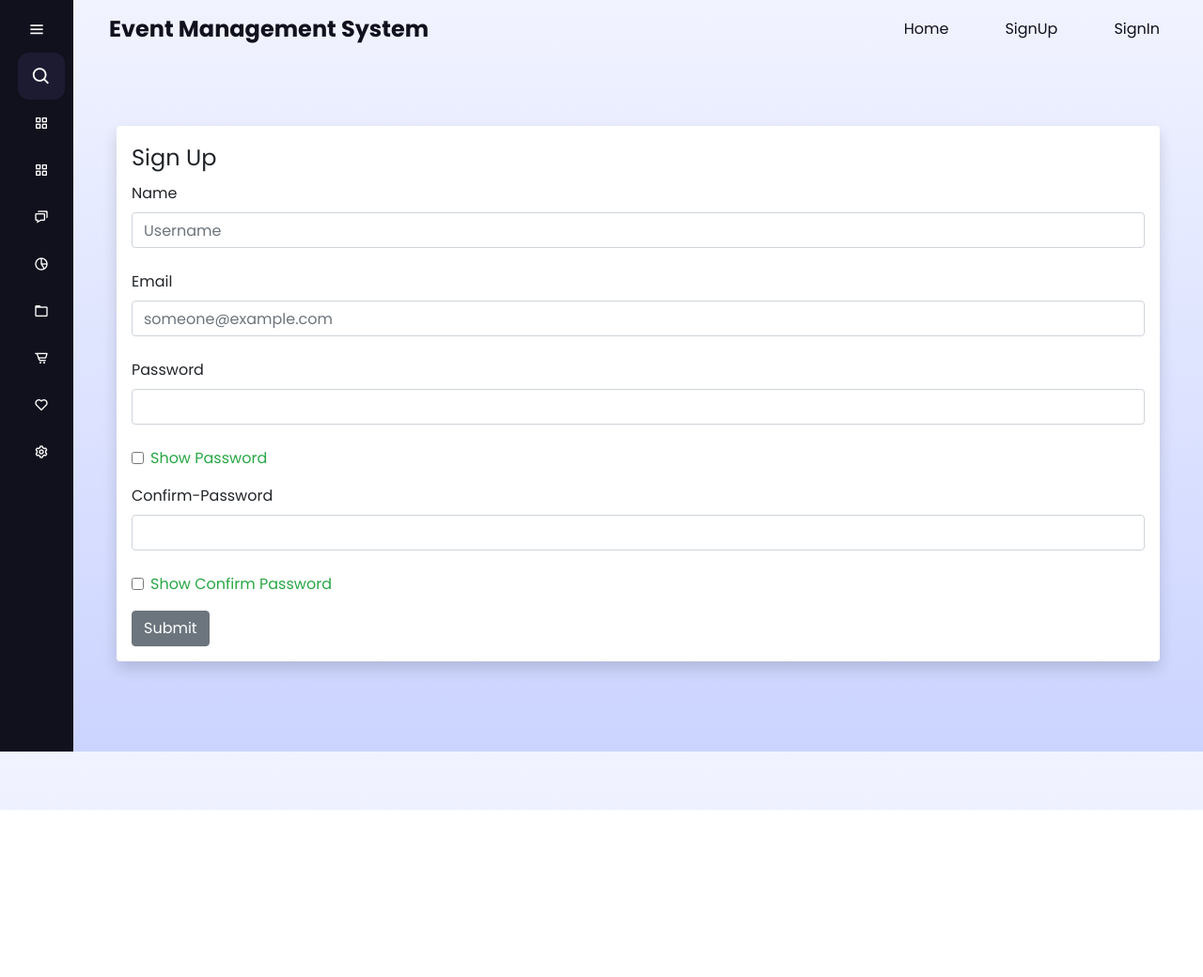
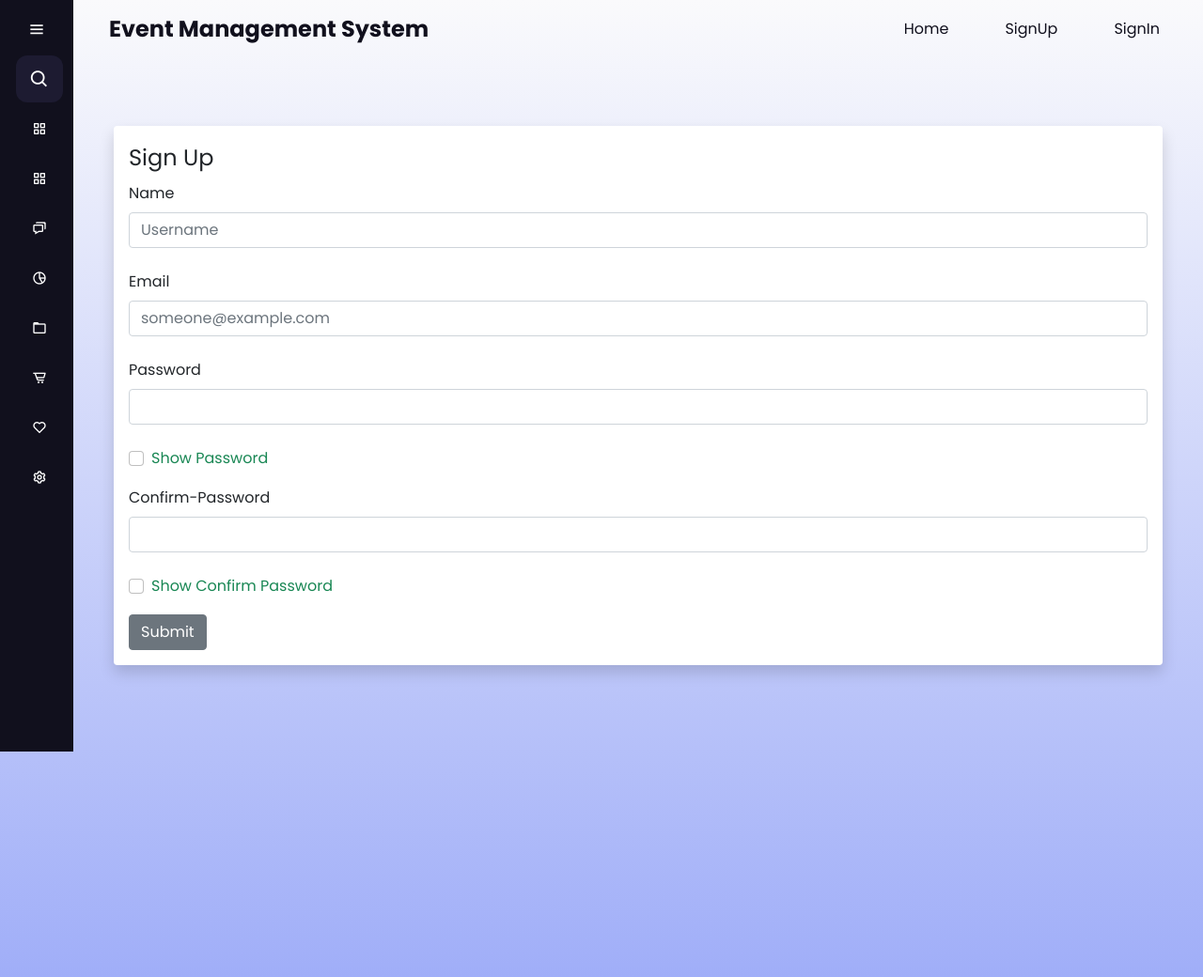
Before and after one commit to laksh0820/Collaborative-Calendar-for-Event-Scheduling, a Flask app: page /signup in a window 1280 px wide. Shown: the whole page at 94% size. Before the commit the page ends 862 px from the top, so only its background shows below. Run offline with Flask 3, Linux system fonts and the light colour scheme; some libraries are stand-ins or nearby versions.

Commit message:
Minor UI Updates

```diff
--- a/Project/static/css/dashboard.css
+++ b/Project/static/css/dashboard.css
@@ -7,17 +7,15 @@
   box-sizing: border-box;
 }
 
-body,
-html {
+body {
   font-family: 'Poppins', sans-serif !important;
+  height: 130vh;
+  background: linear-gradient(#fafafc, #a0aef8);
 }
 
-body {
+.container {
   position: relative;
-  height: 100vh;
   width: 100%;
-  background: linear-gradient(#F1F3FF, #CBD4FF);
-  overflow-y:hidden;
 }
 
 .sidebar {
@@ -77,7 +75,7 @@ body {
   left: 90%;
 }
 
-.sidebar.active ul {
+.sidebar.active .nav_list {
   margin-top: 20px;
   height: calc(100% - 140px);
   overflow-y: auto;
@@ -85,36 +83,40 @@ body {
   padding-bottom: 20px;
 }
 
-.sidebar.active ul::-webkit-scrollbar {
+.sidebar.active .nav_list::-webkit-scrollbar {
   width: 6px;
 }
 
-.sidebar.active ul::-webkit-scrollbar-thumb {
+.sidebar.active .nav_list::-webkit-scrollbar-thumb {
   background: rgba(255, 255, 255, 0.3);
   border-radius: 3px;
 }
 
-.sidebar.active ul::-webkit-scrollbar-thumb:hover {
+.sidebar.active .nav_list::-webkit-scrollbar-thumb:hover {
   background: rgba(255, 255, 255, 0.5);
 }
 
-.sidebar ul li {
+.sidebar .nav_list {
+  padding-left: 0px;
+}
+
+.sidebar .nav_list li {
   position: relative;
   height: 50px;
   width: 100%;
-  margin: 0 5px;
+  margin: 3px 3px;
   list-style: none;
   line-height: 50px;
 }
 
-.sidebar ul li .tooltip {
+.sidebar .nav_list li .tooltip {
   position: absolute;
-  left: 122px;
+  left: 125px;
   top: 0;
   transform: translate(-50%, -50%);
   border-radius: 6px;
   height: 35px;
-  width: 122px;
+  width: 125px;
   background: #fff;
   line-height: 35px;
   text-align: center;
@@ -125,17 +127,17 @@ body {
   display: block;
 }
 
-.sidebar.active ul li .tooltip {
+.sidebar.active .nav_list li .tooltip {
   display: none;
 }
 
-.sidebar ul li:hover .tooltip {
+.sidebar .nav_list li:hover .tooltip {
   transition: all 0.5s ease;
   opacity: 1;
   top: 50%;
 }
 
-.sidebar ul li input {
+.sidebar .nav_list li input {
   position: absolute;
   height: 100%;
   width: 100%;
@@ -150,7 +152,7 @@ body {
   color: #fff;
 }
 
-.sidebar ul li .bx-search {
+.sidebar .nav_list li .bx-search {
   position: absolute;
   z-index: 99;
   color: #fff;
@@ -158,12 +160,12 @@ body {
   transition: all 0.5 ease;
 }
 
-.sidebar ul li .bx-search:hover {
+.sidebar .nav_list li .bx-search:hover {
   background: #fff;
   color: #1d1b31;
 }
 
-.sidebar ul li a {
+.sidebar .nav_list li a {
   color: #fff;
   display: flex;
   align-items: center;
@@ -173,12 +175,12 @@ body {
   white-space: nowrap;
 }
 
-.sidebar ul li a:hover {
+.sidebar .nav_list li a:hover {
   color: #11101d;
   background: #fff;
 }
 
-.sidebar ul li i {
+.sidebar .nav_list li i {
   height: 50px;
   min-width: 50px;
   border-radius: 12px;
@@ -189,7 +191,9 @@ body {
 .sidebar .links_name {
   opacity: 0;
   pointer-events: none;
-  transition: all 0.5s ease;
+  transition: opacity 0.3s ease 0.2s;
+  margin-left: 10px;
+  white-space: nowrap;
 }
 
 .sidebar.active .links_name {
@@ -291,7 +295,6 @@ body {
   height: 100%;
   width: calc(100% - 78px);
   left: 78px;
-  overflow-y: auto;
   transition: all 0.5s ease;
 }
 
--- a/Project/templates/base.html
+++ b/Project/templates/base.html
@@ -5,6 +5,11 @@
     <meta name="viewport" content="width=device-width, initial-scale=1">
     <title>Event Management System</title>
     <link href="https://unpkg.com/boxicons@2.0.9/css/boxicons.min.css" rel="stylesheet" />
+    <!-- Bootstrap CSS -->
+    <link href='https://cdn.jsdelivr.net/npm/bootstrap@5.1.3/dist/css/bootstrap.min.css' rel='stylesheet'>
+
+    <!-- Bootstrap JS -->
+    <script src="https://cdn.jsdelivr.net/npm/bootstrap@5.1.3/dist/js/bootstrap.bundle.min.js"></script>
     <link rel="stylesheet" href="{{ url_for('static',filename='css/dashboard.css') }}" />
     {% block extra_header %}
     {% endblock %}
--- a/Project/templates/signin.html
+++ b/Project/templates/signin.html
@@ -1,11 +1,6 @@
 {% extends 'base.html' %}
 
 {% block extra_header %}
-<!-- Bootstrap CSS -->
-<link rel="stylesheet" href="https://maxcdn.bootstrapcdn.com/bootstrap/4.5.2/css/bootstrap.min.css">
-
-<!-- Bootstrap JS -->
-<script src="https://maxcdn.bootstrapcdn.com/bootstrap/4.5.2/js/bootstrap.min.js"></script>
 {% endblock %}
 
 {% block content %}
--- a/Project/templates/signup.html
+++ b/Project/templates/signup.html
@@ -1,11 +1,6 @@
 {% extends 'base.html' %}
 
 {% block extra_header %}
-<!-- Bootstrap CSS -->
-<link rel="stylesheet" href="https://maxcdn.bootstrapcdn.com/bootstrap/4.5.2/css/bootstrap.min.css">
-
-<!-- Bootstrap JS -->
-<script src="https://maxcdn.bootstrapcdn.com/bootstrap/4.5.2/js/bootstrap.min.js"></script>
 {% endblock %}
 
 {% block content %}
```
Also changed, not shown: Project/static/css/calendar.css (+11 -4 lines), Project/static/js/calendar.js (+23 -22 lines), Project/templates/calendar.html (+9 -17 lines).
